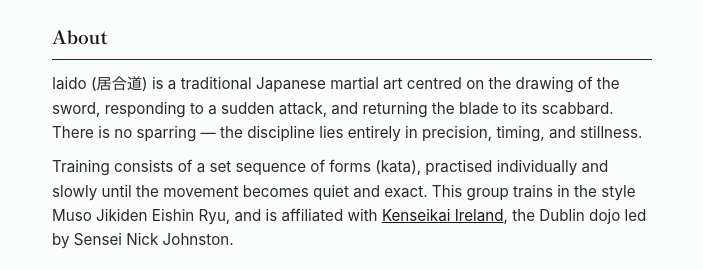
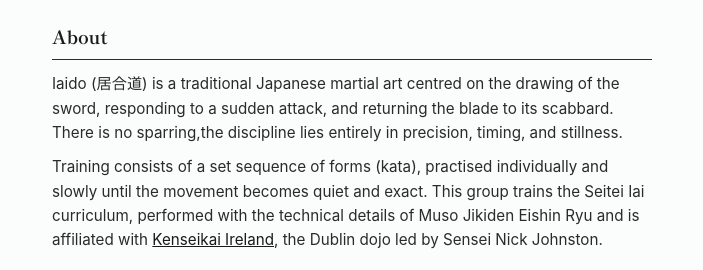
Before and after one commit to cruidin/oughterard-iaido, a plain HTML site: page index.html in a window 1280 px wide. Shown: the part 662-932 px from the top of the page, without its empty margins (288-991 px from the left). Drawn offline with Linux system fonts and the light colour scheme.

Commit message:
Update index.html
Added clarification about style and curriculum

```diff
--- a/index.html
+++ b/index.html
@@ -205,8 +205,8 @@
 
   <section id="about">
     <h2>About</h2>
-    <p>Iaido (&#23621;&#21512;&#36947;) is a traditional Japanese martial art centred on the drawing of the sword, responding to a sudden attack, and returning the blade to its scabbard. There is no sparring &mdash; the discipline lies entirely in precision, timing, and stillness.</p>
-    <p>Training consists of a set sequence of forms (kata), practised individually and slowly until the movement becomes quiet and exact. This group trains in the style Muso Jikiden Eishin Ryu, and is affiliated with <a href="https://kenseikaiireland.com" target="_blank" rel="noopener">Kenseikai Ireland</a>, the Dublin dojo led by Sensei Nick Johnston.</p>
+    <p>Iaido (&#23621;&#21512;&#36947;) is a traditional Japanese martial art centred on the drawing of the sword, responding to a sudden attack, and returning the blade to its scabbard. There is no sparring,the discipline lies entirely in precision, timing, and stillness.</p>
+    <p>Training consists of a set sequence of forms (kata), practised individually and slowly until the movement becomes quiet and exact. This group trains the Seitei Iai curriculum, performed with the technical details of Muso Jikiden Eishin Ryu and is affiliated with <a href="https://kenseikaiireland.com" target="_blank" rel="noopener">Kenseikai Ireland</a>, the Dublin dojo led by Sensei Nick Johnston.</p>
   </section>
 
   <div class="photo">
```
